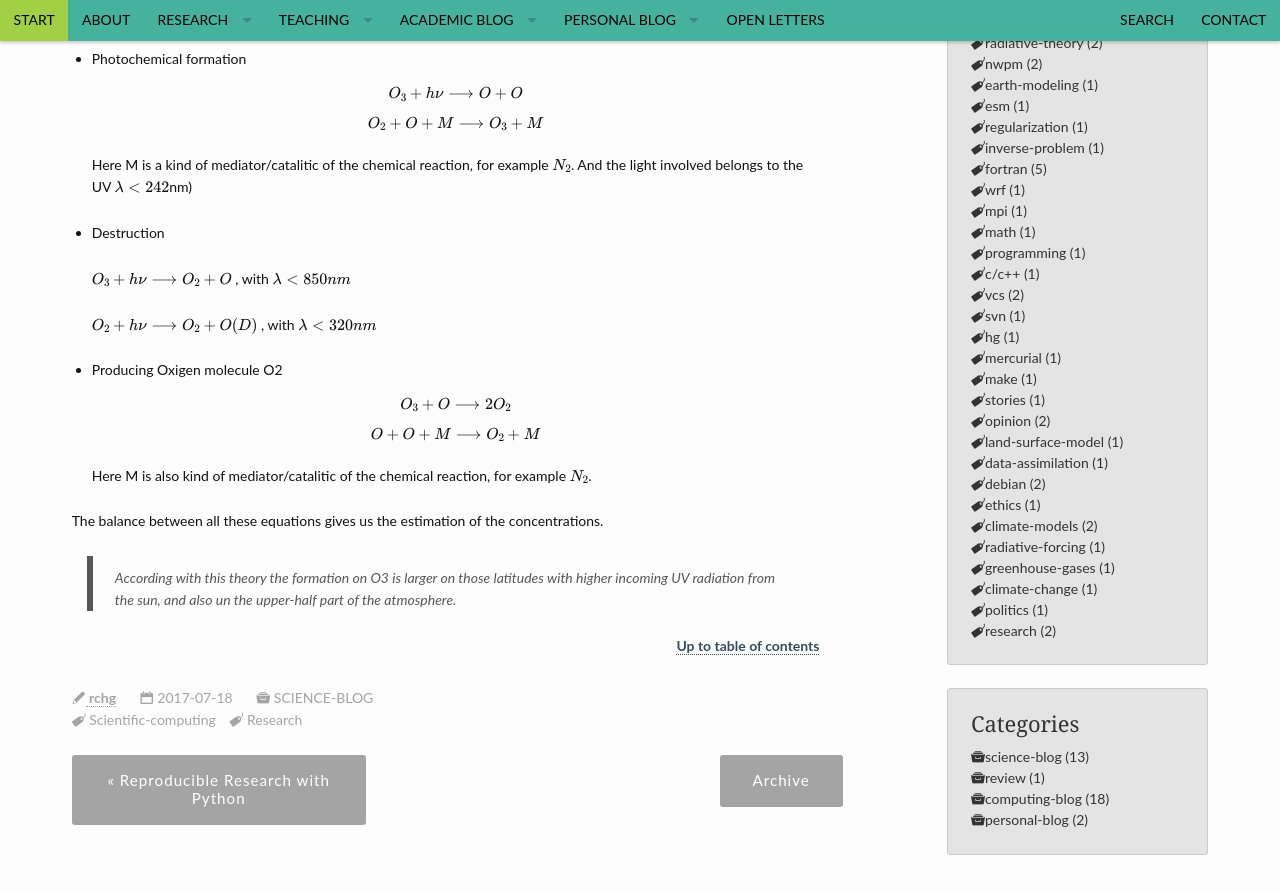
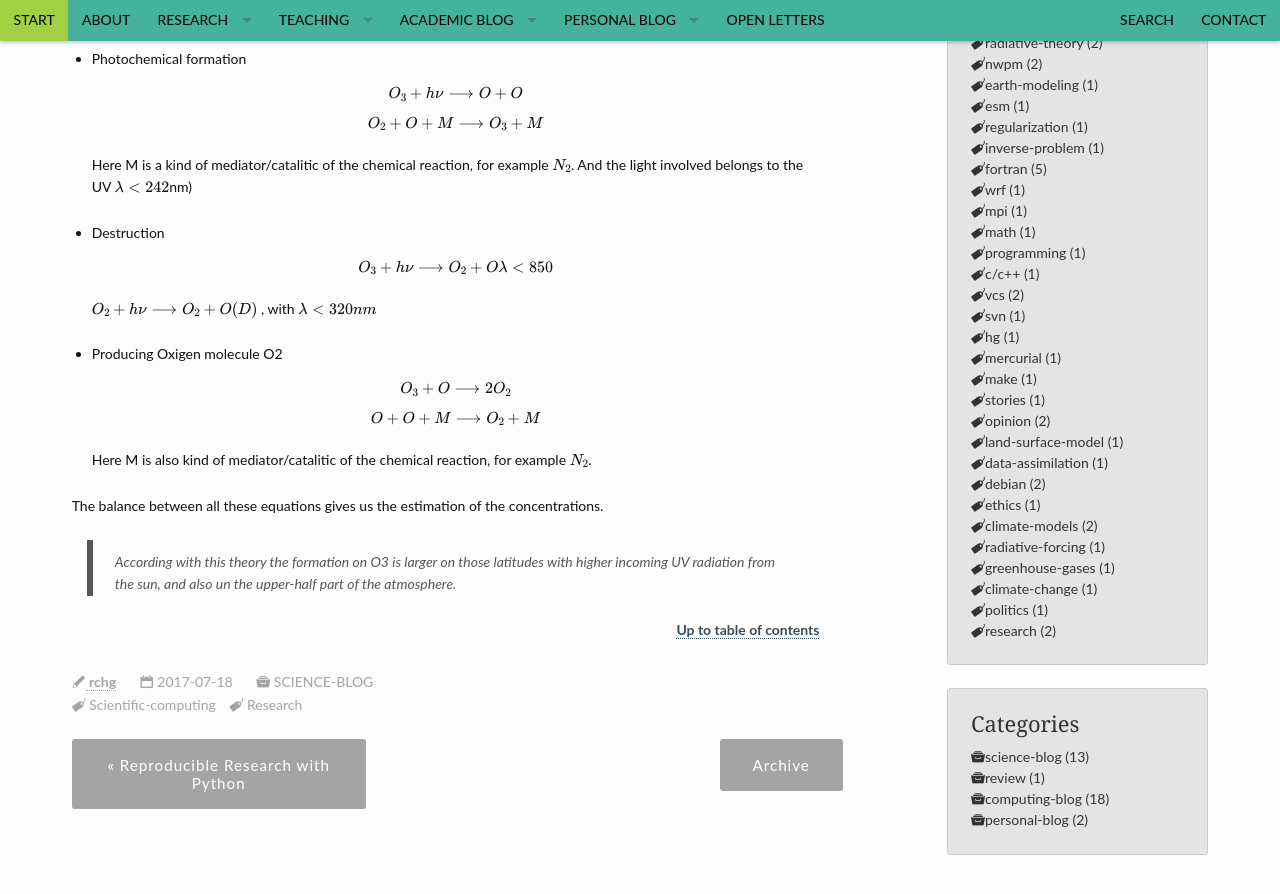
Before and after one commit to RCHG/rchg.github.io, a Jekyll site: the page built from _posts/2017-07-18-Atmospheric-Ozone.md, in a window 1280 px wide and 900 px high, scrolled down 659 px. Shown: the top 894 px of the window. Built offline with Jekyll 4.4.1, drawn with Linux system fonts in a browser that asks for light colours; formulas are drawn with MathJax 3.

Commit message:
Update 2017-07-18-Atmospheric-Ozone.md

```diff
--- a/_posts/2017-07-18-Atmospheric-Ozone.md
+++ b/_posts/2017-07-18-Atmospheric-Ozone.md
@@ -40,7 +40,7 @@ It is one of the first, but still useful, theories developed with the objective
 
 - Destruction
 
-   $$ O_{3}+h\nu\longrightarrow  O_{2}+O$$ , with  $$\lambda<850nm$$
+   $$ O_{3}+h\nu\longrightarrow  O_{2}+O   \lambda<850$$
 
    $$ O_{2}+h\nu \longrightarrow  O_{2}+O(D)$$ , with  $$\lambda<320nm$$
 
```
